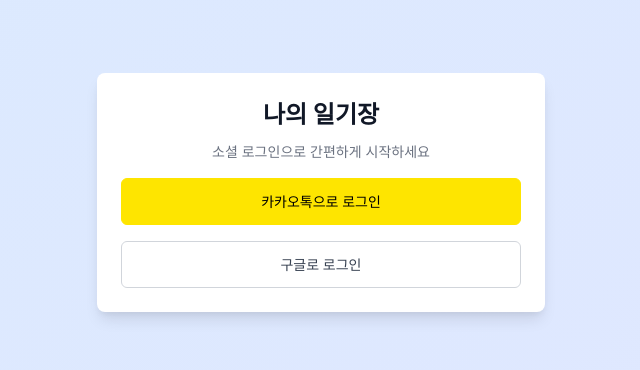
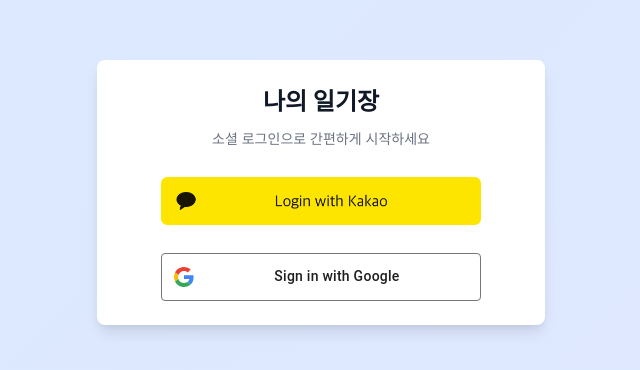
Before and after one commit to MelonSeo/Diary-web, a Next.js app: page /login in a window 1280 px wide. Shown: the part 208-578 px from the top of the page, without its empty margins (319-959 px from the left). Built offline with nearby package versions, Linux system fonts and the light colour scheme.

Commit message:
kakao, google login button x(

```diff
--- a/components/login-form.tsx
+++ b/components/login-form.tsx
@@ -79,18 +79,26 @@
                         // CSS Modules 클래스 적용: 기본 버튼 스타일, 카카오 버튼 스타일, 로딩 상태 스타일
                         className={`${styles.loginButton} ${styles.kakaoButton} ${isPending ? styles.loading : ""}`}
                     >
-                        {isPending ? "연결 중..." : "카카오톡으로 로그인"} {/* 로딩 상태에 따라 텍스트 변경 */}
+                        {isPending ? "연결 중..." : <img src="/images/kakao_login_button.png" alt="카카오 로그인" style={{ height: '48px' }} />} {/* 로딩 상태에 따라 텍스트 변경 */}
                     </button>
 
                     {/* 구글 로그인 버튼 */}
-                    {<button
-                        onClick={() =>signIn("google")} // 클릭 이벤트 핸들러
-                        disabled={isPending} // 전환(transition)이 보류 중일 때 버튼 비활성화
-                        // CSS Modules 클래스 적용: 기본 버튼 스타일, 구글 버튼 스타일, 로딩 상태 스타일
-                        className={`${styles.loginButton} ${styles.googleButton} ${isPending ? styles.loading : ""}`}
-                    >
-                        {isPending ? "연결 중..." : "구글로 로그인"} {/*로딩 상태에 따라 텍스트 변경*/}
-                    </button>}
+                    <button className="gsi-material-button" onClick={() => signIn("google")} type="button">
+                      <div className="gsi-material-button-state"></div>
+                      <div className="gsi-material-button-content-wrapper">
+                        <div className="gsi-material-button-icon">
+                          <svg version="1.1" viewBox="0 0 48 48" style={{display: "block"}} role="img" aria-hidden="true" focusable="false">
+                            <path fill="#EA4335" d="M24 9.5c3.54 0 6.71 1.22 9.21 3.6l6.85-6.85C35.9 2.38 30.47 0 24 0 14.62 0 6.51 5.38 2.56 13.22l7.98 6.19C12.43 13.72 17.74 9.5 24 9.5z"></path>
+                            <path fill="#4285F4" d="M46.98 24.55c0-1.57-.15-3.09-.38-4.55H24v9.02h12.94c-.58 2.96-2.26 5.48-4.78 7.18l7.73 6c4.51-4.18 7.09-10.36 7.09-17.65z"></path>
+                            <path fill="#FBBC05" d="M10.53 28.59c-.48-1.45-.76-2.99-.76-4.59s.27-3.14.76-4.59l-7.98-6.19C.92 16.46 0 20.12 0 24c0 3.88.92 7.54 2.56 10.78l7.97-6.19z"></path>
+                            <path fill="#34A853" d="M24 48c6.48 0 11.93-2.13 15.89-5.81l-7.73-6c-2.15 1.45-4.92 2.3-8.16 2.3-6.26 0-11.57-4.22-13.47-9.91l-7.98 6.19C6.51 42.62 14.62 48 24 48z"></path>
+                            <path fill="none" d="M0 0h48v48H0z"></path>
+                          </svg>
+                        </div>
+                        <span className="gsi-material-button-contents">Sign in with Google</span>
+                        <span style={{display: "none"}}>Sign in with Google</span>
+                      </div>
+                    </button>
                 </div>
             </div>
         </div>
--- a/styles/LoginForm.module.css
+++ b/styles/LoginForm.module.css
@@ -48,6 +48,7 @@
     display: flex;
     flex-direction: column;
     gap: 1rem; /* space-y-4 */
+    align-items: center;
 }
 
 /* 에러 메시지 스타일 */
@@ -82,33 +83,35 @@
     text-decoration: none;
 }
 
-.loginButton:disabled {
-    opacity: 0.5;
-    cursor: not-allowed;
+.loginButton img {
+    transition: transform 0.2s ease, filter 0.2s ease;
+}
+
+.loginButton:hover img {
+    transform: scale(1.02);
+    filter: contrast(1.1);
 }
 
 /* 카카오 로그인 버튼 */
 .kakaoButton {
-    background-color: #fee500; /* bg-yellow-400 */
+    background-color: transparent;
     color: #000000; /* text-black */
-    border: 1px solid #fee500;
+    border: none;
 }
 
 .kakaoButton:hover:not(:disabled) {
-    background-color: #fde047; /* hover:bg-yellow-500 */
-    border-color: #fde047;
+    /* No background or border changes for transparent button */
 }
 
 /* 구글 로그인 버튼 */
 .googleButton {
     background-color: transparent; /* bg-transparent */
     color: #374151;
-    border: 1px solid #d1d5db; /* border */
+    border: none;
 }
 
 .googleButton:hover:not(:disabled) {
-    background-color: #f9fafb; /* hover:bg-gray-50 */
-    border-color: #9ca3af;
+    /* No background or border changes for transparent button */
 }
 
 /* 로딩 상태 */
--- a/styles/global.css
+++ b/styles/global.css
@@ -101,7 +101,7 @@
     --color-chart-5: var(--chart-5);
     --radius-sm: calc(var(--radius) - 4px);
     --radius-md: calc(var(--radius) - 2px);
-    --radius-lg: var(--radius);
+    --radius-lg: var( --radius);
     --radius-xl: calc(var(--radius) + 4px);
     --color-sidebar: var(--sidebar);
     --color-sidebar-foreground: var(--sidebar-foreground);
@@ -122,3 +122,108 @@
         background: transparent;
     }
 }
+
+.gsi-material-button {
+  -moz-user-select: none;
+  -webkit-user-select: none;
+  -ms-user-select: none;
+  -webkit-appearance: none;
+  background-color: WHITE;
+  background-image: none;
+  border: 1px solid #747775;
+  -webkit-border-radius: 4px;
+  border-radius: 4px;
+  -webkit-box-sizing: border-box;
+  box-sizing: border-box;
+  color: #1f1f1f;
+  cursor: pointer;
+  font-family: 'Roboto', arial, sans-serif;
+  font-size: 14px;
+  height: 48px;
+  letter-spacing: 0.25px;
+  outline: none;
+  overflow: hidden;
+  padding: 0 12px;
+  position: relative;
+  text-align: center;
+  -webkit-transition: background-color .218s, border-color .218s, box-shadow .218s, transform .218s;
+  transition: background-color .218s, border-color .218s, box-shadow .218s, transform .218s;
+  vertical-align: middle;
+  white-space: nowrap;
+  width: 320px;
+  max-width: 320px;
+  min-width: 320px;
+}
+
+.gsi-material-button .gsi-material-button-icon {
+  height: 20px;
+  margin-right: 12px;
+  min-width: 20px;
+  width: 20px;
+}
+
+.gsi-material-button .gsi-material-button-content-wrapper {
+  -webkit-align-items: center;
+  align-items: center;
+  display: flex;
+  -webkit-flex-direction: row;
+  flex-direction: row;
+  -webkit-flex-wrap: nowrap;
+  flex-wrap: nowrap;
+  height: 100%;
+  justify-content: space-between;
+  position: relative;
+  width: 100%;
+}
+
+.gsi-material-button .gsi-material-button-contents {
+  -webkit-flex-grow: 1;
+  flex-grow: 1;
+  font-family: 'Roboto', arial, sans-serif;
+  font-weight: 500;
+  overflow: hidden;
+  text-overflow: ellipsis;
+  vertical-align: top;
+}
+
+.gsi-material-button .gsi-material-button-state {
+  -webkit-transition: opacity .218s;
+  transition: opacity .218s;
+  bottom: 0;
+  left: 0;
+  opacity: 0;
+  position: absolute;
+  right: 0;
+  top: 0;
+}
+
+.gsi-material-button:disabled {
+  cursor: default;
+  background-color: #ffffff61;
+  border-color: #1f1f1f1f;
+}
+
+.gsi-material-button:disabled .gsi-material-button-contents {
+  opacity: 38%;
+}
+
+.gsi-material-button:disabled .gsi-material-button-icon {
+  opacity: 38%;
+}
+
+.gsi-material-button:not(:disabled):active .gsi-material-button-state,
+.gsi-material-button:not(:disabled):focus .gsi-material-button-state {
+  background-color: #303030;
+  opacity: 12%;
+}
+
+.gsi-material-button:not(:disabled):hover {
+  -webkit-box-shadow: 0 1px 2px 0 rgba(60, 64, 67, .30), 0 1px 3px 1px rgba(60, 64, 67, .15);
+  box-shadow: 0 1px 2px 0 rgba(60, 64, 67, .30), 0 1px 3px 1px rgba(60, 64, 67, .15);
+  transform: scale(1.02);
+}
+
+.gsi-material-button:not(:disabled):hover .gsi-material-button-state {
+  background-color: #303030;
+  opacity: 4%;
+}
```
Also changed, not shown: public/images/kakao_login_button.png (added).
